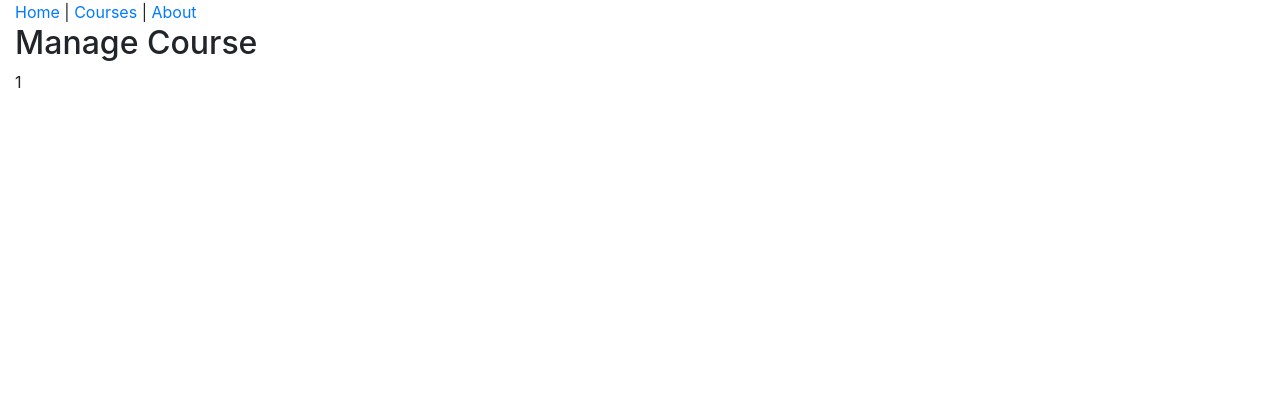
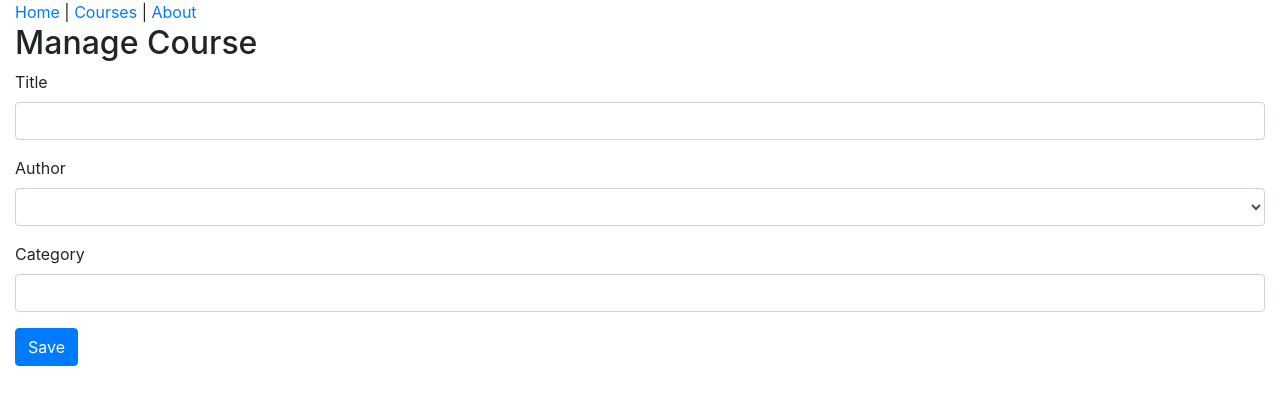
Before and after one commit to jarodkober/demo-react-flux, a React (Create React App) app: page /course/1 in a window 1280 px wide. Shown: the top 404 px of the page. Built offline with nearby package versions, Linux system fonts and the light colour scheme; no server answers.

Commit message:
Implemented CourseForm component
* Created form component for adding/editing courses
* Created reusable TextInput component
* Created form validation
* Added react-toastify for notifications

```diff
--- a/package.json
+++ b/package.json
@@ -12,6 +12,7 @@
 		"react-dom": "^17.0.2",
 		"react-router-dom": "^5.0.0",
 		"react-scripts": "5.0.0",
+		"react-toastify": "^5.1.1",
 		"web-vitals": "^2.1.4"
 	},
 	"scripts": {
--- a/src/components/App.js
+++ b/src/components/App.js
@@ -6,16 +6,20 @@ import CoursesPage from './CoursesPage';
 import { Route, Switch, Redirect } from 'react-router-dom';
 import NotFoundPage from './NotFoundPage';
 import ManageCoursePage from './ManageCoursePage';
+import { ToastContainer } from 'react-toastify';
+import 'react-toastify/dist/ReactToastify.css';
 
 function App() {
 	return (
 		<div className="container-fluid">
+			<ToastContainer autoClose={3000} hideProgressBar />
 			<Header />
 			<Switch>
 				<Route path="/" exact component={HomePage} />
 				<Route path="/about" component={AboutPage} />
 				<Route path="/courses" component={CoursesPage} />
 				<Route path="/course/:slug" component={ManageCoursePage} />
+				<Route path="/course" component={ManageCoursePage} />
 				<Redirect from="/about-page" to="/about" />
 				<Route component={NotFoundPage} />
 			</Switch>
--- /dev/null
+++ b/src/components/CourseForm.js
@@ -0,0 +1,57 @@
+import React from 'react';
+import TextInput from './common/TextInput';
+import PropTypes from 'prop-types';
+
+function CourseForm(props) {
+	return (
+		<form onSubmit={props.onSubmit}>
+			<TextInput
+				id="title"
+				error={props.errors.title}
+				label="Title"
+				name="title"
+				onChange={props.onChange}
+				value={props.course.title}
+			/>
+
+			<div className="form-group">
+				<label htmlFor="author">Author</label>
+				<div className="field">
+					<select
+						error={props.errors.authorId}
+						id="author"
+						name="authorId"
+						onChange={props.onChange}
+						value={props.course.authorId || ''}
+						className="form-control"
+					>
+						<option value="" />
+						<option value="1">Cory House</option>
+						<option value="2">Scott Allen</option>
+					</select>
+				</div>
+				{props.errors.authorId && <div className="alert alert-danger">{props.errors.authorId}</div>}
+			</div>
+
+			<TextInput
+				error={props.errors.category}
+				id="category"
+				label="Category"
+				name="category"
+				onChange={props.onChange}
+				value={props.course.category}
+			/>
+
+			<input type="submit" value="Save" className="btn btn-primary" />
+		</form>
+	);
+}
+
+CourseForm.propTypes = {
+	course: PropTypes.object.isRequired,
+	errors: PropTypes.object.isRequired,
+	onChange: PropTypes.func.isRequired,
+	onSubmit: PropTypes.func.isRequired
+};
+
+export default CourseForm;
--- a/src/components/CoursesPage.js
+++ b/src/components/CoursesPage.js
@@ -1,6 +1,8 @@
 import React, { useEffect, useState } from 'react';
+import reactRouterDom from 'react-router-dom';
 import { getCourses } from '../api/courseApi';
 import CourseList from './CourseList';
+import { Link } from 'react-router-dom';
 
 function CoursesPage() {
 	const [courses, setCourses] = useState([]);
@@ -12,6 +14,9 @@ function CoursesPage() {
 	return (
 		<>
 			<h2>Courses</h2>
+			<Link className="btn btn-primary" to="/course">
+				Add Course
+			</Link>
 			<CourseList courses={courses} />
 		</>
 	);
--- a/src/components/ManageCoursePage.js
+++ b/src/components/ManageCoursePage.js
@@ -1,10 +1,58 @@
-import React from 'react';
+import React, { useState, useEffect } from 'react';
+import CourseForm from './CourseForm';
+import * as courseApi from '../api/courseApi';
+import { toast } from 'react-toastify';
 
 const ManageCoursePage = (props) => {
+	const [errors, setErrors] = useState({});
+	const [course, setCourse] = useState({
+		id: null,
+		slug: '',
+		title: '',
+		authorId: null,
+		category: ''
+	});
+
+	useEffect(() => {
+		const slug = props.match.params.slug; // from the path `/courses/:slug`
+		if (slug) {
+			courseApi.getCourseBySlug(slug).then((_course) => setCourse(_course));
+		}
+	}, [props.match.params.slug]);
+
+	function handleChange({ target }) {
+		setCourse({
+			...course,
+			[target.name]: target.value
+		});
+	}
+
+	function formIsValid() {
+		const _errors = {};
+
+		if (!course.title) _errors.title = 'Title is required.';
+		if (!course.authorId) _errors.authorId = 'Author ID is required.';
+		if (!course.category) _errors.category = 'Category is required.';
+
+		setErrors(_errors);
+
+		// Form is valid if the errors object has no properties
+		return Object.keys(_errors).length === 0;
+	}
+
+	function handleSubmit(event) {
+		event.preventDefault();
+		if (!formIsValid()) return;
+		courseApi.saveCourse(course).then(() => {
+			props.history.push('/courses');
+			toast.success('Course saved.');
+		});
+	}
+
 	return (
 		<>
 			<h2>Manage Course</h2>
-			{props.match.params.slug}
+			<CourseForm course={course} errors={errors} onChange={handleChange} onSubmit={handleSubmit} />
 		</>
 	);
 };
--- /dev/null
+++ b/src/components/common/TextInput.js
@@ -0,0 +1,41 @@
+import React from 'react';
+import PropTypes from 'prop-types';
+
+function TextInput(props) {
+	let wrapperClass = 'form-group';
+	if (props.error.length > 0) {
+		wrapperClass += ' has-error';
+	}
+
+	return (
+		<div className={wrapperClass}>
+			<label htmlFor={props.id}>{props.label}</label>
+			<div className="field">
+				<input
+					className="form-control"
+					id={props.id}
+					name={props.name}
+					onChange={props.onChange}
+					type="text"
+					value={props.value}
+				/>
+			</div>
+			{props.error && <div className="alert alert-danger">{props.error}</div>}
+		</div>
+	);
+}
+
+TextInput.propTypes = {
+	id: PropTypes.string.isRequired,
+	name: PropTypes.string.isRequired,
+	label: PropTypes.string.isRequired,
+	onChange: PropTypes.func.isRequired,
+	value: PropTypes.string,
+	error: PropTypes.string
+};
+
+TextInput.defaultProps = {
+	error: ''
+};
+
+export default TextInput;
```
Also changed, not shown: .prettierrc.json, 1 other file (tests, documents, lock files or other folders).
